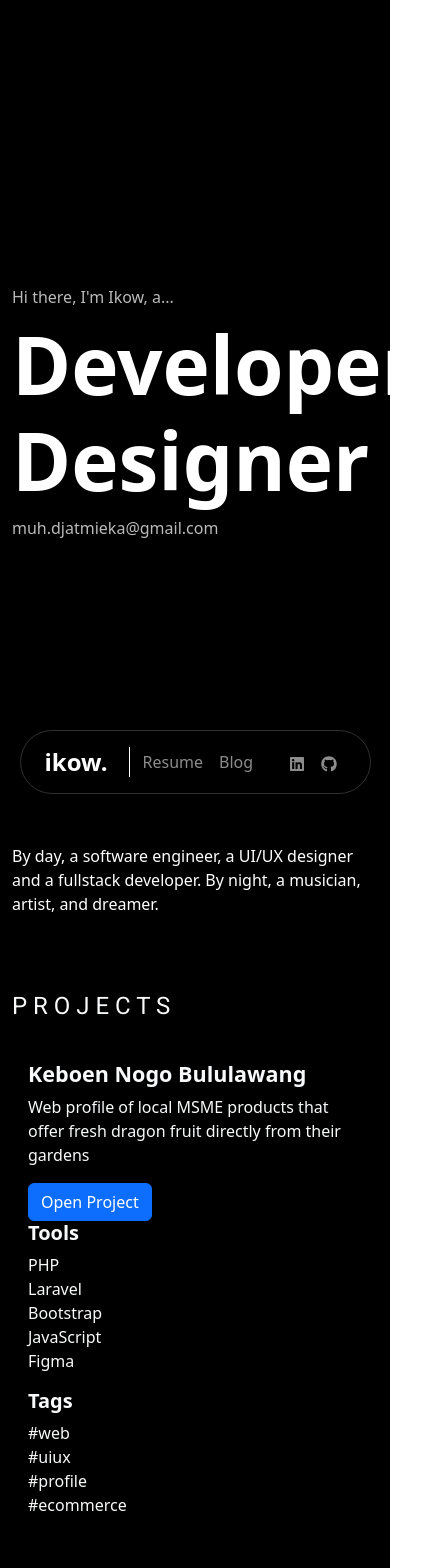
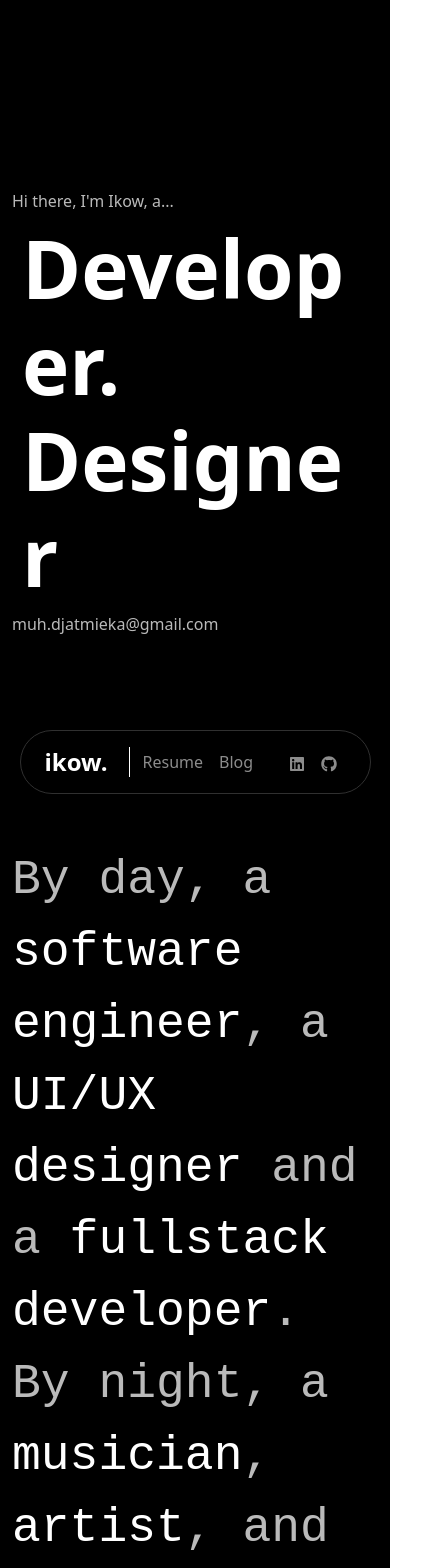
Before and after one commit to Ikow-g/portfolio, a React (Create React App) app: page / in a window 390 px wide. Shown: the top 1568 px of the page, 445 px wide, since content can reach past the window. Built offline with nearby package versions, Linux system fonts and the light colour scheme.

Commit message:
fix styling

```diff
--- a/src/App.css
+++ b/src/App.css
@@ -13,14 +13,6 @@
   font-family: 'Sans', sans-serif;
 }
 
-.custom-cursor{
-  position:fixed;
-  width: 20px;
-  height: 20px;
-  border-radius: 50%;
-  background-color: #fff;
-}
-
 .App-header {
   margin: auto;
 }
@@ -31,7 +23,8 @@
   height: 100vh;
   justify-content: center;
   align-items: center;
-  max-width: 1024px;
+  /* max-width: 1024px; */
+  /* width: 900px; */
 }
 
 .main-content {
@@ -58,42 +51,163 @@
 
 .main-title{
   display: flex;
-  /* flex-wrap: nowrap; */
+  flex-wrap: nowrap;
 }
 
 @media (max-width: 900px) {
   .main-title{
     flex-wrap: wrap;
   }
-
+  .developer-text, .designer-text {
+    display: inline-block;
+    margin: 0 10px; /* Add some space between the texts */
+    white-space: normal; /* Allow wrapping */
+    overflow-wrap: break-word; /* Break long words */
+    word-break: break-all; /* Ensure words can break at any point */
+  }
   /* .main-title .designer-text{
     margin-top: 10px;
   } */
 }
 
+.quotes-parent-container{
+  display: flex;
+  align-items: center;
+  justify-content: center;
+  margin: auto;
+  max-width: 1024px;
+}
+
 .quotes{
+  margin-bottom: 60px;
+  font-family: monospace;
+}
+
+.quotes p{
+  font-size: 3em;
+  color: #bababa;
+}
+
+.quotes span{
+  color: #fff;
+}
+
+.project-parent-container{
   display: flex;
   margin: auto;
+  justify-content: center;
   align-items: center;
+  padding: 20px;
   max-width: 1024px;
   width: 100%;
-  margin-bottom: 60px;
-}
-
-.quotes h1{
-  font-style: italic;
-  font-size: 3em;
 }
 
 .project-main-title h3{
   font-family: 'Roboto', sans-serif;
   font-size: 1.5em;
+  margin-top: 100px;
 }
 
 .project-list{
+  font-family: monospace ;
   margin-bottom: 170px;
 }
 
 .project-list h4, .project-list h5{
   font-weight: bold;
 }
+
+.project-item {
+  display: flex;
+  flex-wrap: wrap;
+  border: 1px solid #303030;
+  border-radius: 20px;
+}
+
+.project-item .col {
+  flex: 1;
+  min-width: 0;
+  padding: 10px;
+}
+
+.project-description{
+  display: flex;
+  flex-direction: column;
+  justify-content: space-between;
+}
+
+.project-description h4 {
+  font-size: 1.5rem;
+}
+
+.project-description p {
+  font-size: 1rem;
+  color: #d4d4d4;
+}
+
+.pd-2 .btn-primary {
+  background-color: black;
+  border: 1px solid #303030;
+  padding: 15px;
+  padding-left: 25px;
+  border-radius: 25px;
+  display: flex;
+  align-items: center;
+  width: 170px;
+  font-weight: 700;
+}
+
+.pd-2 .btn-primary:hover{
+  background-color: black;
+  border-color: white;
+}
+
+.pd-2 .btn-primary::after {
+  content: '↗';
+  margin-left: 10px;
+  color: rgb(71, 114, 255);
+}
+
+.project-details h5 {
+  margin-bottom: 10px;
+}
+
+.tools-list, .tags-list {
+  display: flex;
+  flex-wrap: wrap;
+}
+
+.tool{
+  background-color: black;
+  padding: 5px 10px;
+  border-radius: 50px;
+  margin-right: 10px;
+  margin-bottom: 10px;
+  font-size: 0.9rem;
+  border: 2px solid #303030;
+  cursor: default;
+}
+
+.tool:hover {
+  border-color: white; /* Change border color on hover */
+  transition: 0.3s;
+}
+
+.tag{
+  margin-right: 10px;
+  color: #7DD3FC;
+}
+
+@media (max-width: 768px) {
+  .project-item {
+    flex-direction: column;
+  }
+
+  .project-item .col {
+    width: 100%;
+  }
+
+  .project-description{
+    margin-bottom: 40px;
+  }
+}
```
